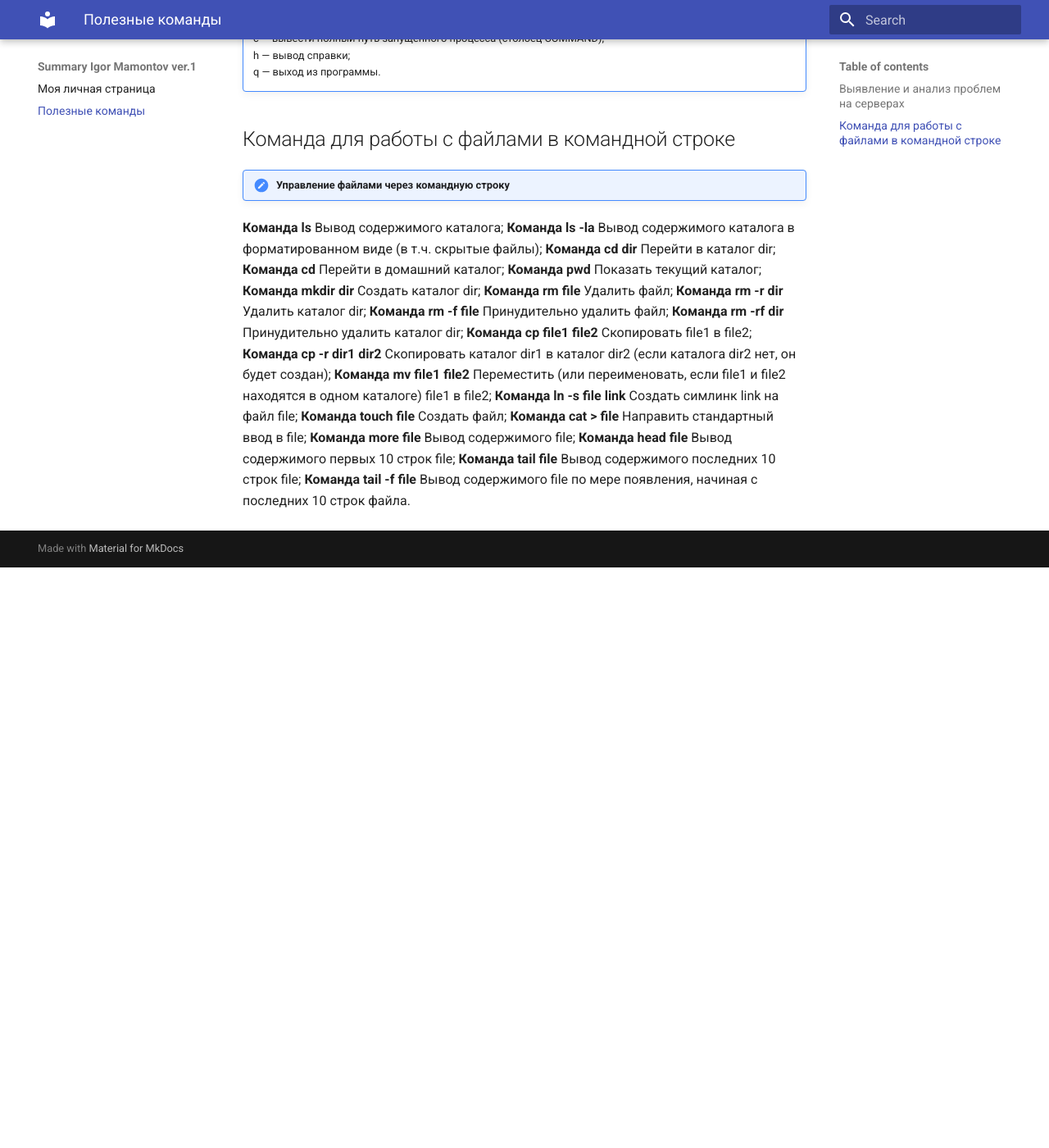
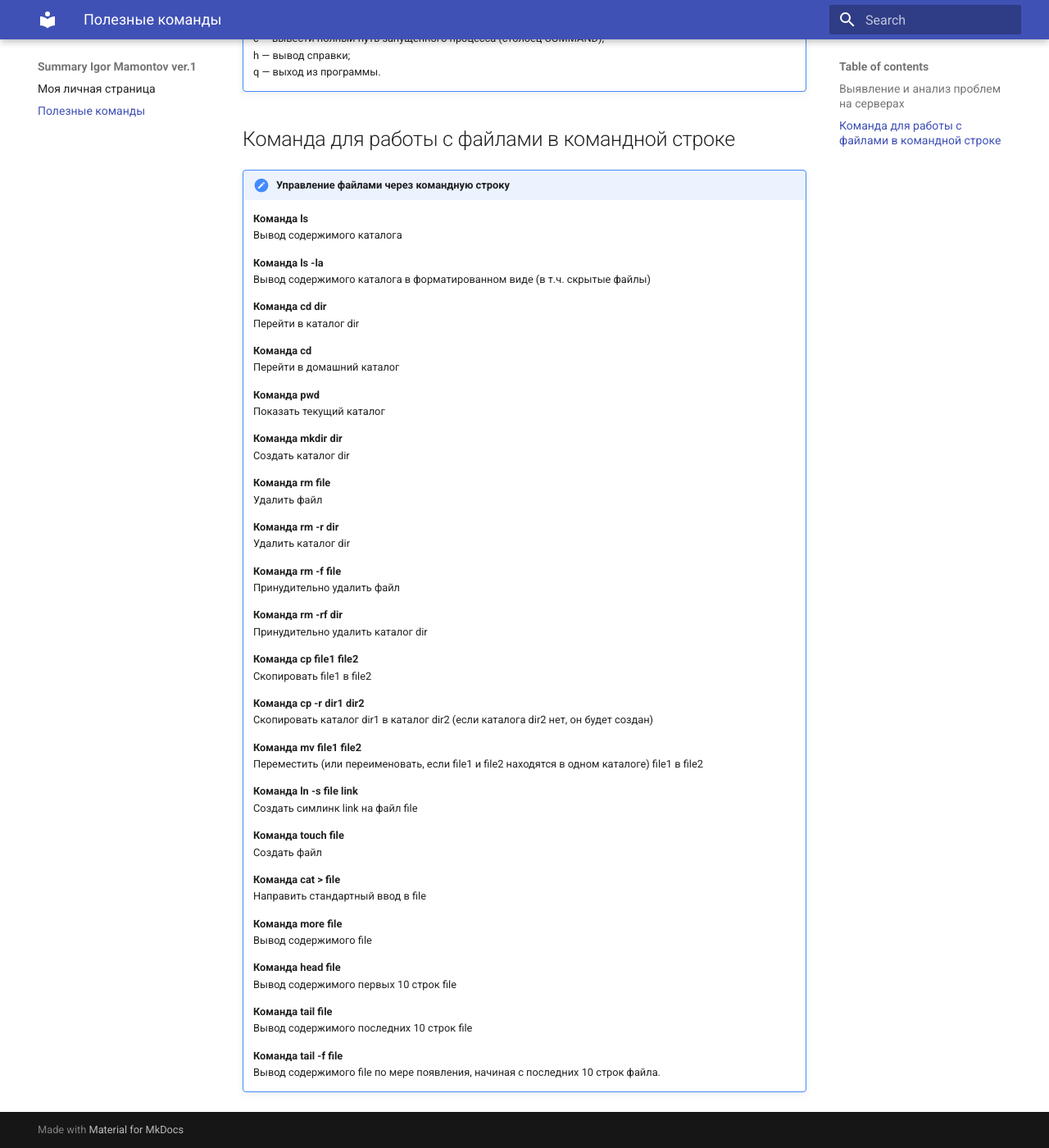
Before and after one commit to Mamontosik/IgorMamontov_Summary, an MkDocs documentation site: the page built from docs/admin.md, in a window 1280 px wide and 1400 px high, scrolled down 1247 px. Shown: the whole window at 82% size. Built offline with MkDocs 1.6.1 and Material for MkDocs 9.7.7, drawn with Linux system fonts in a browser that asks for light colours; before the commit the page ends 1939 px from its top, so only the background shows below that.

Commit message:
Исправление оформления

```diff
--- a/docs/admin.md
+++ b/docs/admin.md
@@ -51,43 +51,82 @@
 ## Команда для работы с файлами в командной строке
 !!! note "Управление файлами через командную строку"
 
-**Команда ls**
-Вывод содержимого каталога;
-**Команда ls -la**
-Вывод содержимого каталога в форматированном виде (в т.ч. скрытые файлы);
-**Команда cd dir**
-Перейти в каталог dir;
-**Команда cd**
-Перейти в домашний каталог;
-**Команда pwd**
-Показать текущий каталог;
-**Команда mkdir dir**
-Создать каталог dir;
-**Команда rm file**
-Удалить файл;
-**Команда rm -r dir**
-Удалить каталог dir;
-**Команда rm -f file**
-Принудительно удалить файл;
-**Команда rm -rf dir**
-Принудительно удалить каталог dir;
-**Команда cp file1 file2**
-Скопировать file1 в file2;
-**Команда cp -r dir1 dir2**
-Скопировать каталог dir1 в каталог dir2 (если каталога dir2 нет, он будет создан);
-**Команда mv file1 file2**
-Переместить (или переименовать, если file1 и file2 находятся в одном каталоге) file1 в file2;
-**Команда ln -s file link**
-Создать симлинк link на файл file;
-**Команда touch file**
-Создать файл;
-**Команда cat > file**
-Направить стандартный ввод в file;
-**Команда more file**
-Вывод содержимого file;
-**Команда head file**
-Вывод содержимого первых 10 строк file;
-**Команда tail file**
-Вывод содержимого последних 10 строк file;
-**Команда tail -f file**
-Вывод содержимого file по мере появления, начиная с последних 10 строк файла.
+    **Команда ls**
+    <br>
+    Вывод содержимого каталога
+
+    **Команда ls -la**
+    <br>
+    Вывод содержимого каталога в форматированном виде (в т.ч. скрытые файлы)
+
+    **Команда cd dir**
+    <br>
+    Перейти в каталог dir
+
+    **Команда cd**
+    <br>
+    Перейти в домашний каталог
+
+    **Команда pwd**
+    <br>
+    Показать текущий каталог
+
+    **Команда mkdir dir**
+    <br>
+    Создать каталог dir
+
+    **Команда rm file**
+    <br>
+    Удалить файл
+
+    **Команда rm -r dir**
+    <br>
+    Удалить каталог dir
+
+    **Команда rm -f file**
+    <br>
+    Принудительно удалить файл
+
+    **Команда rm -rf dir**
+    <br>
+    Принудительно удалить каталог dir
+
+    **Команда cp file1 file2**
+    <br>
+    Скопировать file1 в file2
+
+    **Команда cp -r dir1 dir2**
+    <br>
+    Скопировать каталог dir1 в каталог dir2 (если каталога dir2 нет, он будет создан)
+
+    **Команда mv file1 file2**
+    <br>
+    Переместить (или переименовать, если file1 и file2 находятся в одном каталоге) file1 в file2
+
+    **Команда ln -s file link**
+    <br>
+    Создать симлинк link на файл file
+
+    **Команда touch file**
+    <br>
+    Создать файл
+
+    **Команда cat > file**
+    <br>
+    Направить стандартный ввод в file
+
+    **Команда more file**
+    <br>
+    Вывод содержимого file
+
+    **Команда head file**
+    <br>
+    Вывод содержимого первых 10 строк file
+
+    **Команда tail file**
+    <br>
+    Вывод содержимого последних 10 строк file
+
+    **Команда tail -f file**
+    <br>
+    Вывод содержимого file по мере появления, начиная с последних 10 строк файла.
```
